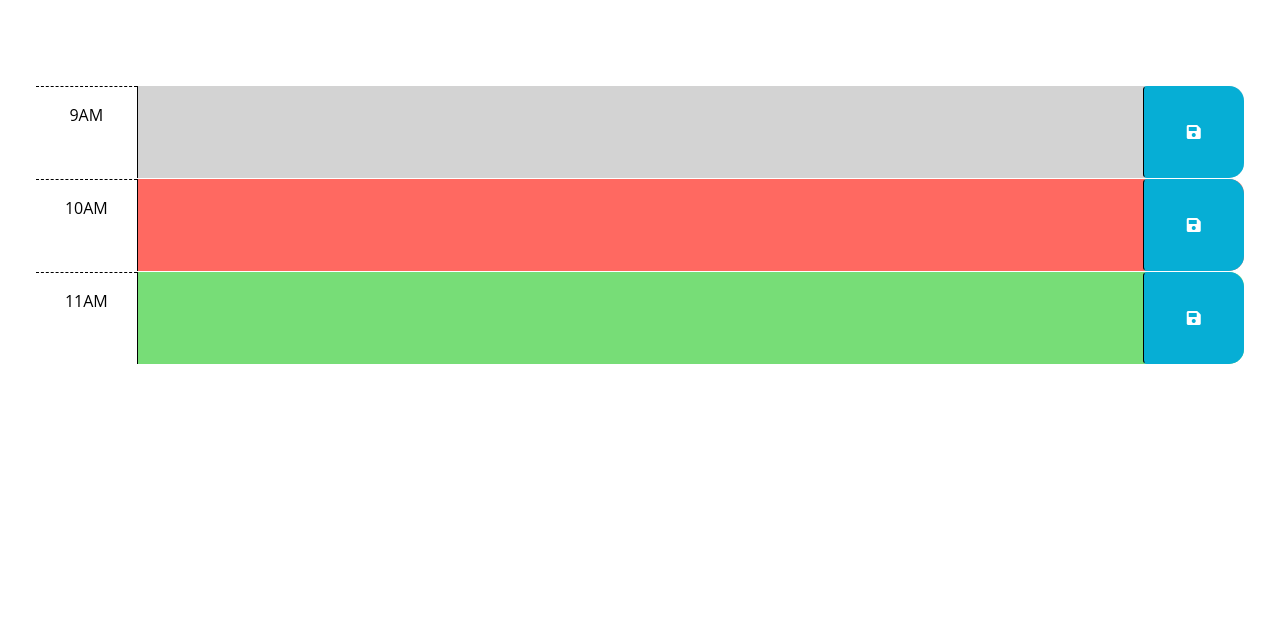
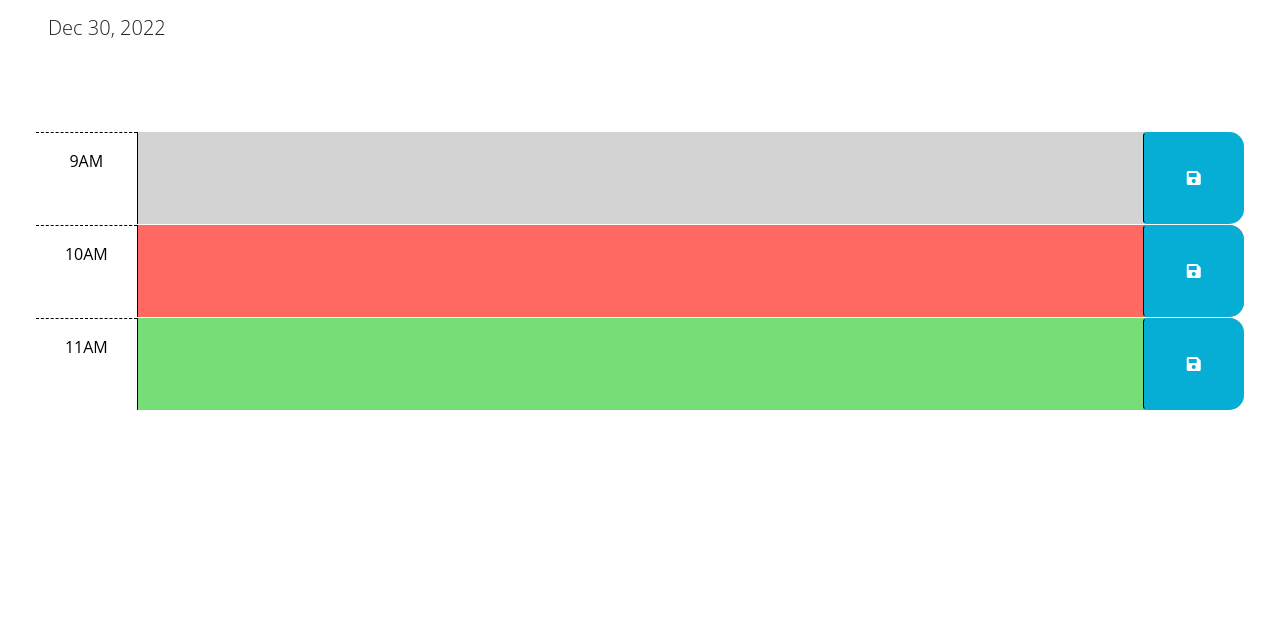
Before and after one commit to Joy-Johns/Work_Day_Scheduler, a plain HTML site: page Develop/index.html in a window 1280 px wide. Shown: the part 166-800 px from the top of the page. Drawn offline with nearby package versions, Linux system fonts and the light colour scheme.

Commit message:
Added Date to Header (& changed TODO to TO-DO

```diff
--- a/Develop/index.html
+++ b/Develop/index.html
@@ -73,6 +73,7 @@
     <script src="https://cdn.jsdelivr.net/npm/dayjs@1.11.3/dayjs.min.js"
     integrity="sha256-iu/zLUB+QgISXBLCW/mcDi/rnf4m4uEDO0wauy76x7U="
     crossorigin="anonymous"></script>
+    <script></script>
 
     <script src="script.js"></script>
   </body>
--- a/Develop/script.js
+++ b/Develop/script.js
@@ -2,22 +2,25 @@
 // the code isn't run until the browser has finished rendering all the elements
 // in the html.
 $(function () {
-  // TODO: Add a listener for click events on the save button. This code should
+// TO-DO (1): Add a listener for click events on the save button. This code should
   // use the id in the containing time-block as a key to save the user input in
   // local storage. HINT: What does `this` reference in the click listener
   // function? How can DOM traversal be used to get the "hour-x" id of the
   // time-block containing the button that was clicked? How might the id be
   // useful when saving the description in local storage?
   //
-  // TODO: Add code to apply the past, present, or future class to each time
+  // TO-DO (2): Add code to apply the past, present, or future class to each time
   // block by comparing the id to the current hour. HINTS: How can the id
   // attribute of each time-block be used to conditionally add or remove the
   // past, present, and future classes? How can Day.js be used to get the
   // current hour in 24-hour time?
   //
-  // TODO: Add code to get any user input that was saved in localStorage and set
+  // TO-DO (3): Add code to get any user input that was saved in localStorage and set
   // the values of the corresponding textarea elements. HINT: How can the id
   // attribute of each time-block be used to do this?
   //
-  // TODO: Add code to display the current date in the header of the page.
+  // TO-DO (4): Add code to display the current date in the header of the page.
+    //I referenced activity 25 (DayJS-Format) for these lines of code.
+  var today = dayjs();
+  $("#currentDay").text(today.format("MMM D, YYYY"));
 });
```
